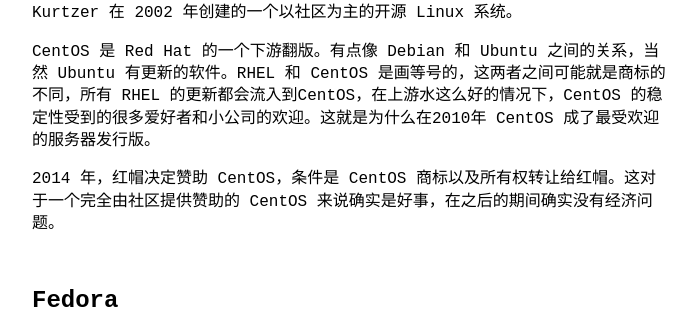
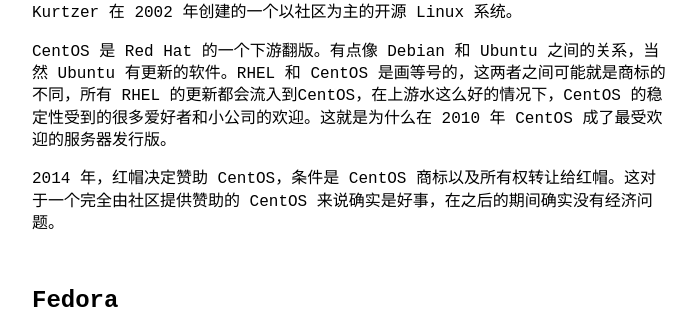
Before and after one commit to colgrave34/colgrave34.github.io, a Jekyll site: the page built from _posts/2024-06-04-centos之死.md, in a window 1280 px wide and 900 px high, scrolled down 705 px. Shown: the part 217-526 px from the top of the window, without its empty margins (288-987 px from the left). Built offline with Jekyll 4.4.1, drawn with Linux system fonts in a browser that asks for light colours; comment, search, counter and statistics services are not loaded.

Commit message:
Fix format

```diff
--- a/_posts/2024-06-04-centos之死.md
+++ b/_posts/2024-06-04-centos之死.md
@@ -15,7 +15,7 @@
 ## CentOS
 CentOS 全称为 Community Enterprise Operating System，是 Gregory Kurtzer 在 2002 年创建的一个以社区为主的开源 Linux 系统。
 
-CentOS 是 Red Hat 的一个下游翻版。有点像 Debian 和 Ubuntu 之间的关系，当然 Ubuntu 有更新的软件。RHEL 和 CentOS 是画等号的，这两者之间可能就是商标的不同，所有 RHEL 的更新都会流入到CentOS，在上游水这么好的情况下，CentOS 的稳定性受到的很多爱好者和小公司的欢迎。这就是为什么在2010年 CentOS 成了最受欢迎的服务器发行版。
+CentOS 是 Red Hat 的一个下游翻版。有点像 Debian 和 Ubuntu 之间的关系，当然 Ubuntu 有更新的软件。RHEL 和 CentOS 是画等号的，这两者之间可能就是商标的不同，所有 RHEL 的更新都会流入到CentOS，在上游水这么好的情况下，CentOS 的稳定性受到的很多爱好者和小公司的欢迎。这就是为什么在 2010 年 CentOS 成了最受欢迎的服务器发行版。
 
 2014 年，红帽决定赞助 CentOS，条件是 CentOS 商标以及所有权转让给红帽。这对于一个完全由社区提供赞助的 CentOS 来说确实是好事，在之后的期间确实没有经济问题。
 
```
